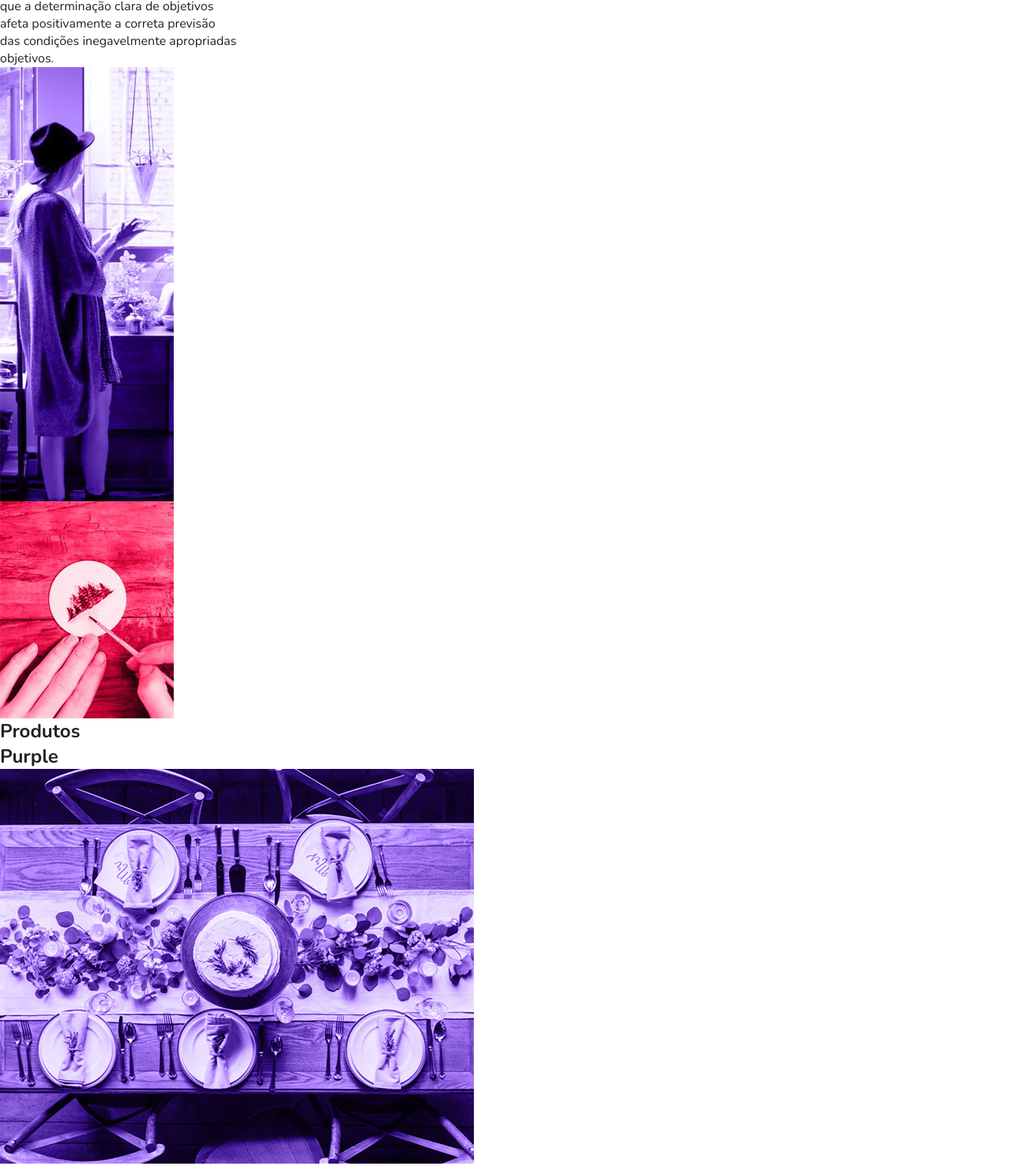
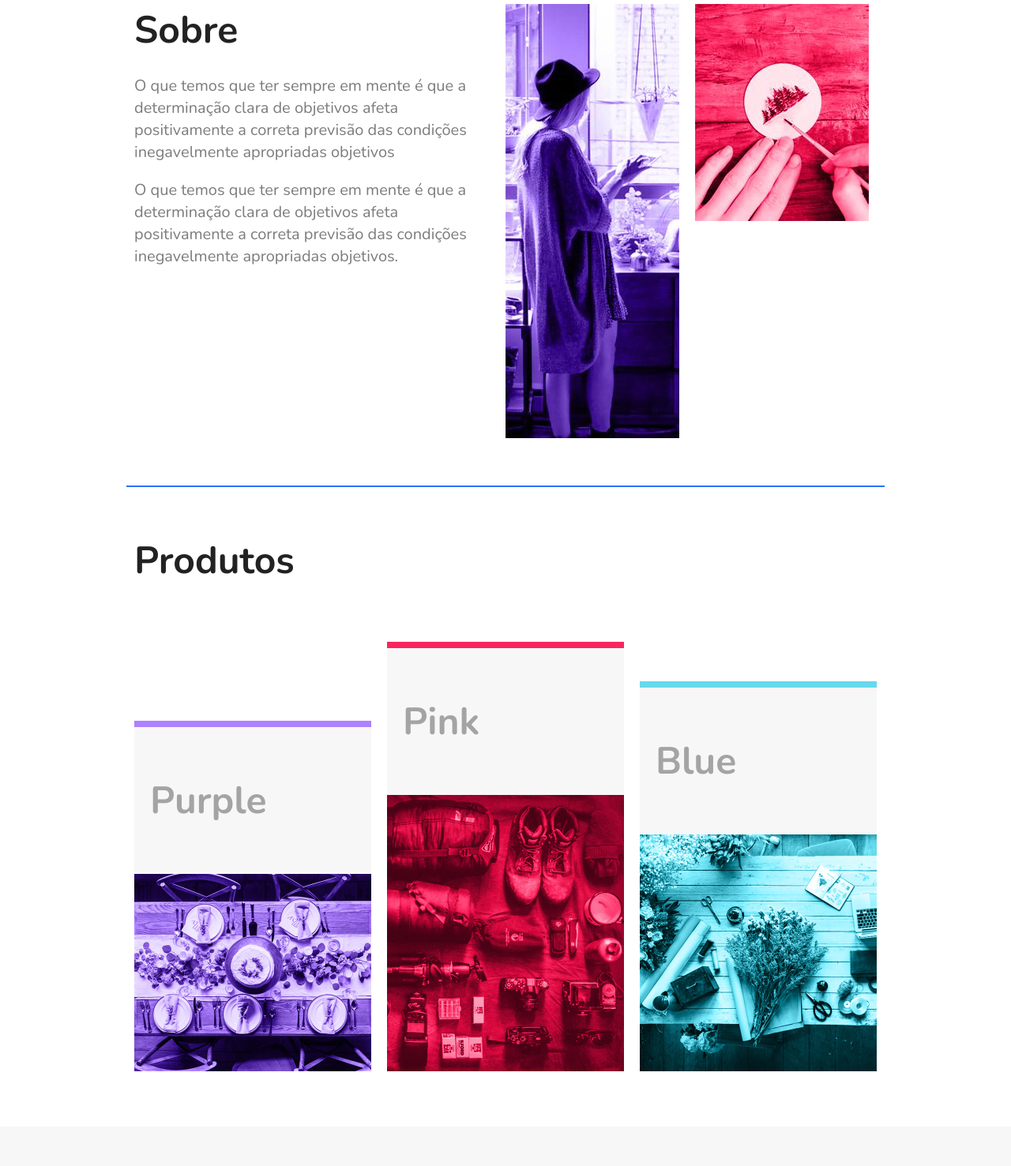
Before and after one commit to santosandressa/flexblog, a plain HTML site: page index.html in a window 1280 px wide. Shown: the part 374-1851 px from the top of the page at 79% size. Drawn offline with nearby package versions, Linux system fonts and the light colour scheme.

Commit message:
finalizando produtos

```diff
--- a/css/style.css
+++ b/css/style.css
@@ -32,10 +32,6 @@ a {
 img {
     display: block;
     max-width: 100%
-}
-
-p {
-    width: 300px;
 }
 
 
@@ -105,3 +101,100 @@ p {
 .menu-nav a:hover {
     color: #122ab2;
 }
+
+
+/* Introdução  */
+
+.introducao {
+    font-size: 3em;
+    line-height: 1;
+    max-width: 960px;
+    margin: 0 auto;
+    padding: 50px 10px;
+}
+
+
+/* Sobre */
+
+.sobre {
+    border-top: 2px solid #2c70ff;
+    border-bottom: 2px solid #2c70ff;
+    max-width: 960px;
+    margin: 0 auto;
+    padding: 60px 0;
+    display: flex;
+    flex-wrap: wrap;
+}
+
+.sobre-info {
+    flex: 2 1 300px;
+    margin: 0 10px;
+}
+
+.sobre-info h1 {
+    font-size: 3em;
+    margin-bottom: .5em;
+}
+
+.sobre-info p {
+    font-size: 1.25em;
+    line-height: 1.4;
+    margin-bottom: 1em;
+    color: #7c7c7c;
+}
+
+.sobre-img {
+    flex: 1 1 160px;
+    margin-bottom: 0 10px;
+}
+
+
+/* Produtos */
+
+.produtos {
+    max-width: 960px;
+    margin: 60px auto;
+}
+
+.produtos h1 {
+    font-size: 3em;
+    margin: 0 10px 60px 10px;
+}
+
+.produtos-container {
+    display: flex;
+    flex-wrap: wrap;
+    align-items: flex-end;
+}
+
+.produtos-item {
+    flex: 1 1 175px;
+    margin: 10px;
+}
+
+.produtos-item h2 {
+    font-size: 3em;
+    color: #a4a4a4;
+    background: #f7f7f7;
+    padding: 60px 20px;
+}
+
+.purple {
+    border-top: 8px solid #ae81ff;
+}
+
+.pink {
+    border-top: 8px solid #f9265e;
+}
+
+.blue {
+    border-top: 8px solid #66d9eb;
+}
+
+
+/* Preco */
+
+.preco {
+    background: #f7f7f7;
+    padding: 60px;
+}
--- a/index.html
+++ b/index.html
@@ -47,11 +47,11 @@
     </header>
 
     <h1 class="introducao">
-        Novoss valores e <br /> Propriedades de CSS
+        Novos valores e <br /> Propriedades de CSS
     </h1>
 
     <section class="sobre" id="Sobre">
-        <div class="sobre">
+        <div class="sobre-info">
             <h1>Sobre</h1>
             <p>
                 O que temos que ter sempre em mente é que a determinação clara de objetivos afeta positivamente a correta previsão das condições inegavelmente apropriadas objetivos
@@ -61,11 +61,11 @@
             </p>
         </div>
 
-        <div>
+        <div class="sobre-img">
             <img src="./img/sobre1.jpg" alt="Sobre 1" />
         </div>
 
-        <div>
+        <div class="sobre-img">
             <img src="./img/sobre2.jpg" alt="Sobre 2" />
         </div>
     </section>
@@ -73,23 +73,23 @@
     <section class="produtos" id="Produtos">
         <h1>Produtos</h1>
 
-        <div class="produtos-container">
-            <ul>
-                <li>
+
+        <ul class="produtos-container">
+            <li class="produtos-item purple">
                 <h2>Purple</h2>
                 <img src="/img/produtos1.jpg" alt="Produto 1" />
             </li>
-                <li>
+            <li class="produtos-item pink">
                 <h2>Pink</h2>
                 <img src="/img/produtos2.jpg" alt="Produto 2" />
             </li>
 
-                <li>
+            <li class="produtos-item blue">
                 <h2>Blue</h2>
                 <img src="/img/produtos3.jpg" alt="Produto 3" />
             </li>
         </ul>
-        </div>
+
     </section>
 
     <section class="preco" id="Preço">
```
Lines whose indentation alone changed are shown as unchanged.
